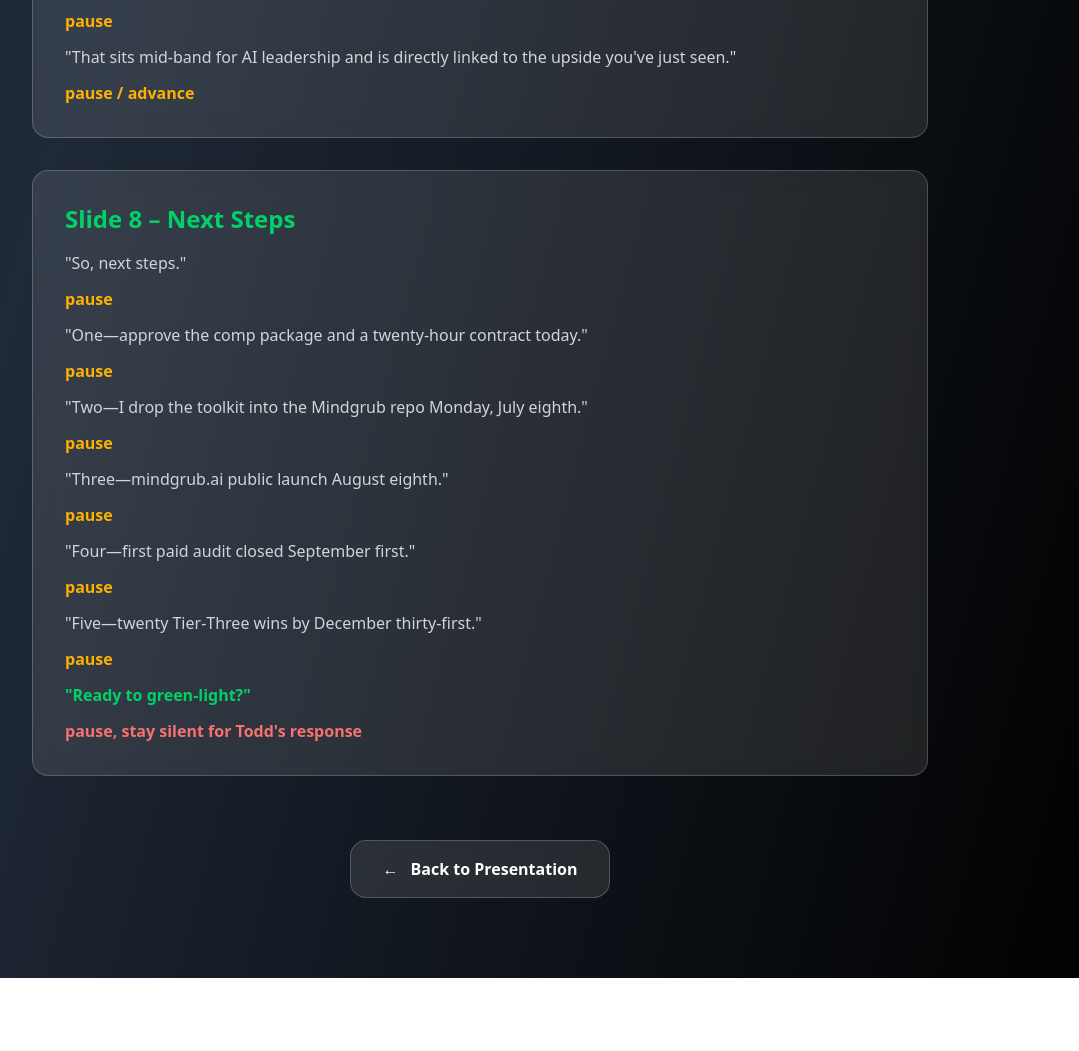
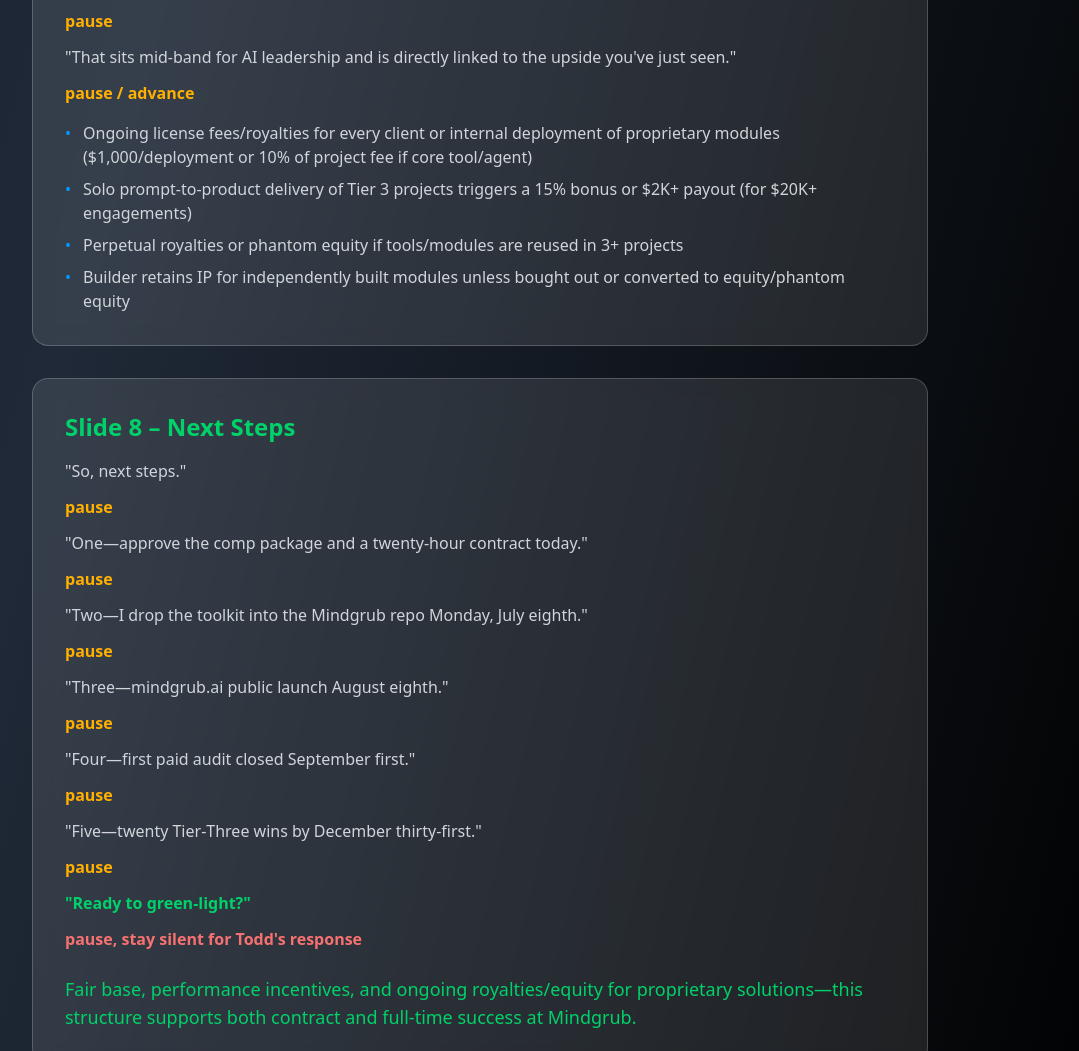
Before and after one commit to w4ester/mindgrubAI, a plain HTML site: page presentation/speech-script.html in a window 1280 px wide. Shown: the part 3924-4975 px from the top of the page, without its empty margins (160-1239 px from the left). Before the commit the page ends 4902 px from the top, so only its background shows below. Drawn offline with nearby package versions, Linux system fonts and the light colour scheme.

Commit message:
Update speech-script.html

```diff
--- a/presentation/speech-script.html
+++ b/presentation/speech-script.html
@@ -180,6 +180,27 @@
                         <li>"That sits mid‑band for AI leadership and is directly linked to the upside you've just seen."</li>
                         <li><strong class="text-mg-amber">pause / advance</strong></li>
                     </ul>
+
+                    <ul class="space-y-2 text-gray-300 mt-4">
+                        <li class="flex items-start space-x-3">
+                        <span class="text-mg-blue">•</span>
+                        <span>Ongoing license fees/royalties for every client or internal deployment of proprietary modules ($1,000/deployment or 10% of project fee if core tool/agent)</span>
+                    </li>
+
+                    <li class="flex items-start space-x-3">
+                    <span class="text-mg-blue">•</span>
+                    <span>Solo prompt-to-product delivery of Tier 3 projects triggers a 15% bonus or $2K+ payout (for $20K+ engagements)</span>
+                    </li>
+
+                <li class="flex items-start space-x-3"><span class="text-mg-blue">•</span>
+                    <span>Perpetual royalties or phantom equity if tools/modules are reused in 3+ projects</span>
+                    </li>
+
+                    <li class="flex items-start space-x-3"><span class="text-mg-blue">•</span>
+                    <span>Builder retains IP for independently built modules unless bought out or converted to equity/phantom equity</span>
+                    </li>
+                </ul>
+
                 </div>
 
                 <!-- Slide 8 -->
@@ -201,6 +222,8 @@
                         <li><strong class="text-mg-green">"Ready to green‑light?"</strong></li>
                         <li><strong class="text-red-400">pause, stay silent for Todd's response</strong></li>
                     </ul>
+                    <p class="mt-6 text-mg-green text-lg">Fair base, performance incentives, and ongoing royalties/equity for proprietary solutions—this structure supports both contract and full-time success at Mindgrub.</p>
+
                 </div>
 
                 <!-- Back Button -->
```
